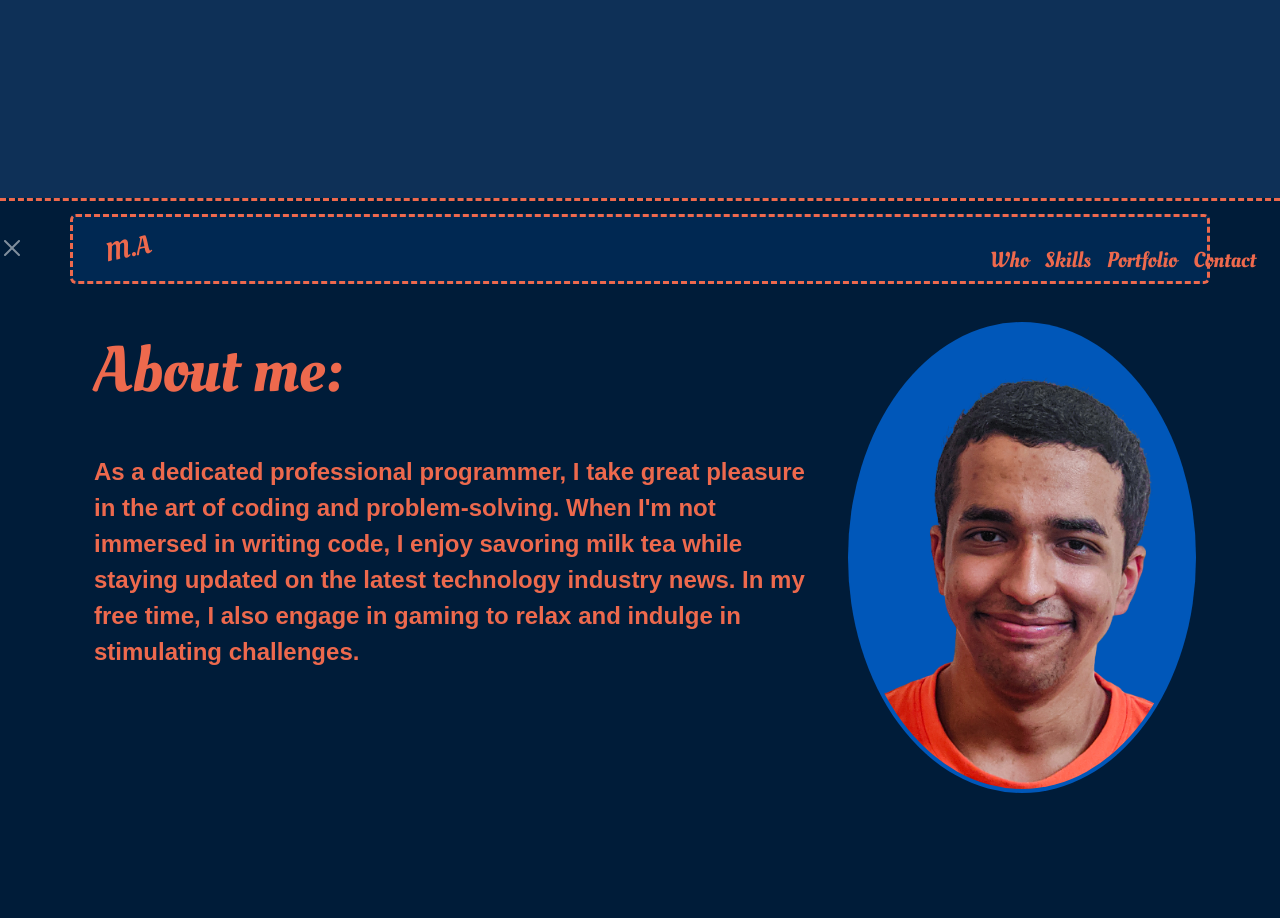
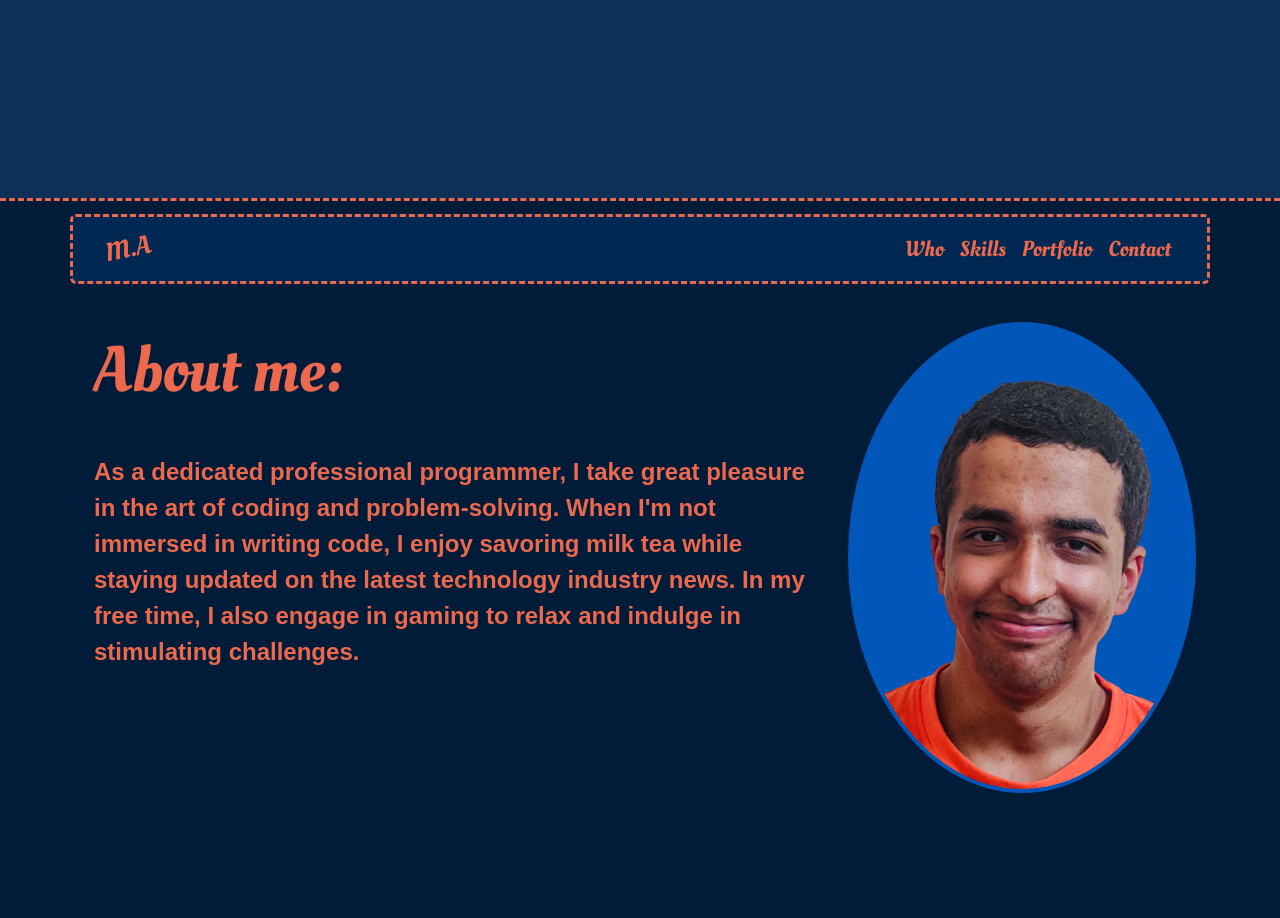
Before and after one commit to ashraph0p/Personal-Website-V2, a Flask app: page / in a window 1280 px wide. Shown: the part 516-1434 px from the top of the page. Run offline with Flask 3, Linux system fonts and the light colour scheme; some libraries are stand-ins or nearby versions; some web fonts are replaced.

Commit message:
ahem revert and now actually fixed.

```diff
--- a/static/styles.css
+++ b/static/styles.css
@@ -6,8 +6,13 @@
     height: 40px;
     width: 40px;
 }
-.offcanvas-body {
+.offcanvas-header {
+    margin-top: 90%
+}
+.offcanvas-body, .offcanvas-header, .btn-close {
     text-align: right;
+    justify-content: right;
+    align-items: right;
 }
 .navbar-toggler {
     border: var(--bs-border-width) solid #ED694D;
--- a/templates/base.html
+++ b/templates/base.html
@@ -30,11 +30,13 @@
                 data-bs-toggle="offcanvas" type="button">
             <i class="bi bi-three-dots"></i>
         </button>
-        <div aria-labelledby="offcanvasNavbar2Label" class="offcanvas offcanvas-end" id="offcanvasNavbar2"
+        <div aria-labelledby="offcanvasNavbar2Label" class="offcanvas offcanvas-end " id="offcanvasNavbar2"
              tabindex="-1">
-            <div class="offcanvas-body fixed-bottom">
+            <div class="offcanvas-header">
                 <button aria-label="Close" class="btn-close btn-close-white" data-bs-dismiss="offcanvas"
                         type="button"></button>
+            </div>
+            <div class="offcanvas-body">
                 <ul class="navbar-nav justify-content-end flex-grow-1 pe-3">
                     <li class="nav-item">
                         <a aria-current="page" class="nav-link" href="/#bio">Who</a>
```
